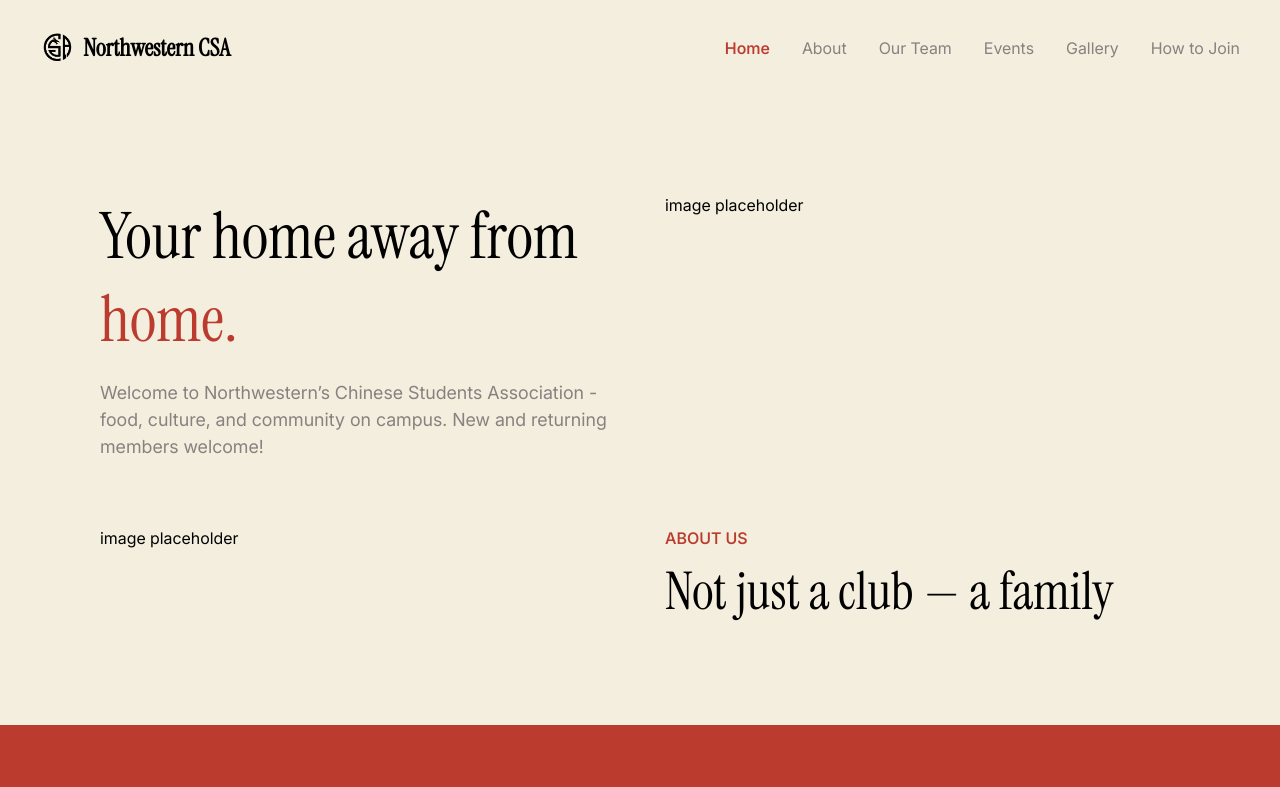
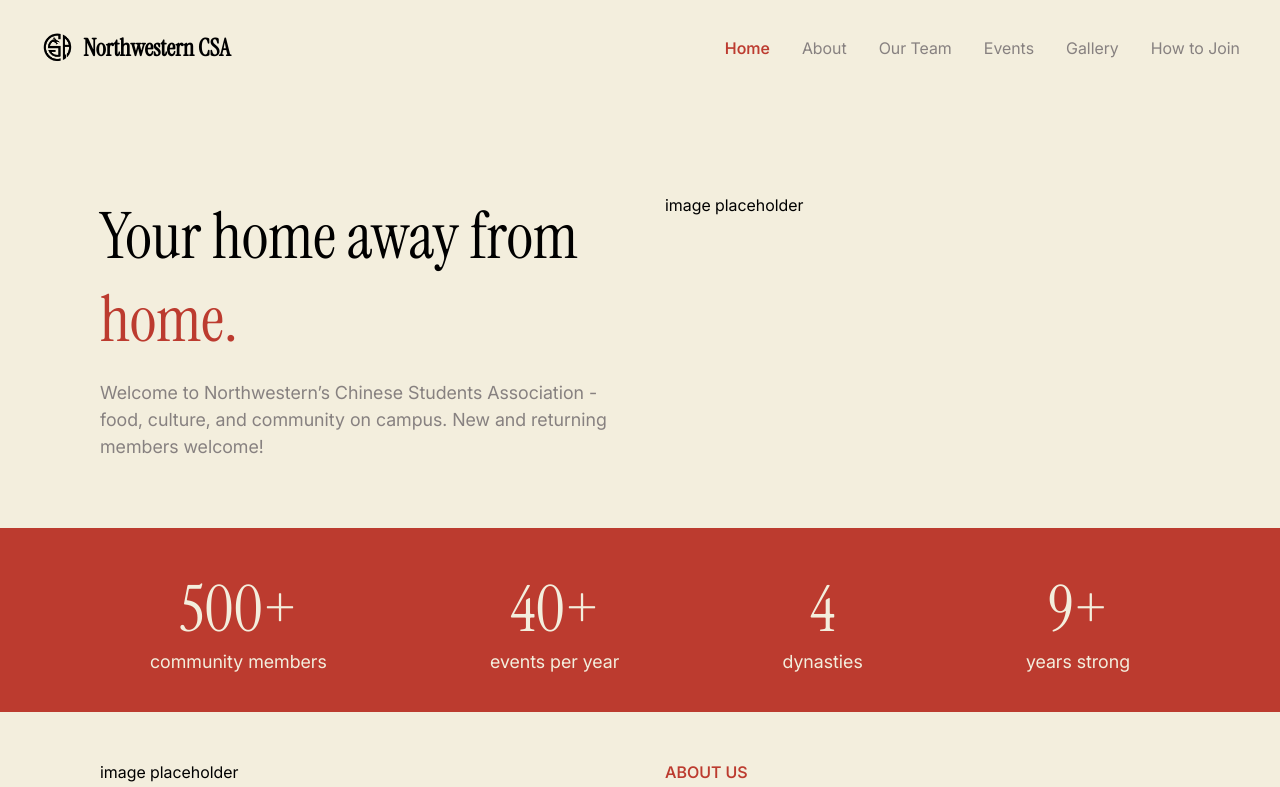
Before and after one commit to ariashi15/csa-website, a React (Vite) app: page / in a window 1280 px wide. Shown: the top 787 px of the page. Built offline with nearby package versions, Linux system fonts and the light colour scheme.

Commit message:
numbers section

```diff
--- a/src/pages/Home.css
+++ b/src/pages/Home.css
@@ -15,3 +15,25 @@
 .section-col {
     width: 45vw;
 }
+
+.numbers-section {
+    background-color: var(--lantern);
+    margin: 0 -100px;
+    color: var(--cream);
+    padding: 40px 150px;
+    display: flex;
+    justify-content: space-between;
+}
+
+.number-col {
+    text-align: center;
+}
+
+.number-col__stat {
+    font-family: var(--font-title);
+    font-size: 64px;
+}
+
+.number-col__subheader {
+    font-size: 18px;
+}
--- a/src/pages/Home.jsx
+++ b/src/pages/Home.jsx
@@ -1,5 +1,14 @@
 import './Home.css'
 import SectionHeader from '../components/SectionHeader';
+
+function NumberCol({ stat, subheader }) {
+  return (
+    <div className="number-col">
+          <div className="number-col__stat">{stat}</div>
+          <div className="number-col__subheader">{subheader}</div>
+    </div>
+  );
+}
 
 function Home() {
   return (
@@ -12,6 +21,12 @@ function Home() {
         <div className="section-col">
           <div>image placeholder</div>
         </div>
+      </section>
+      <section className="numbers-section">
+        <NumberCol stat="500+" subheader="community members"/>
+        <NumberCol stat="40+" subheader="events per year"/>
+        <NumberCol stat="4" subheader="dynasties"/>
+        <NumberCol stat="9+" subheader="years strong"/>
       </section>
       <section className="two-col-section">
         <div className="section-col">
```
